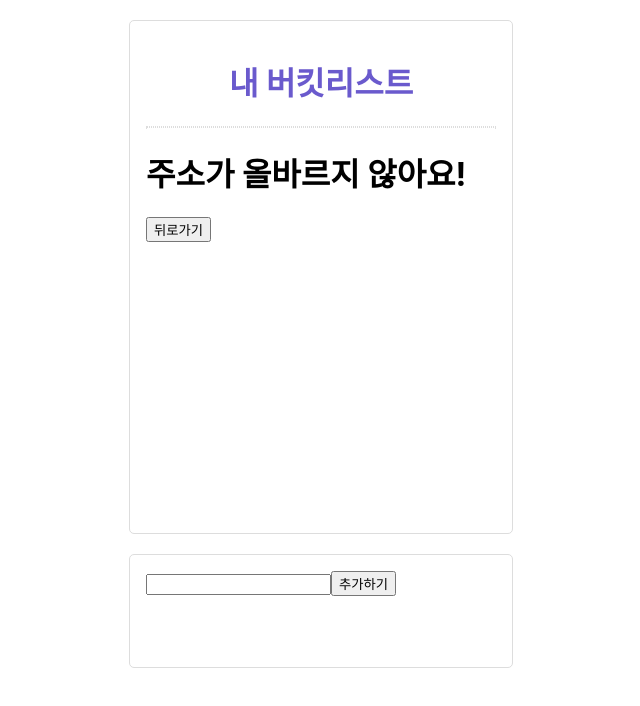
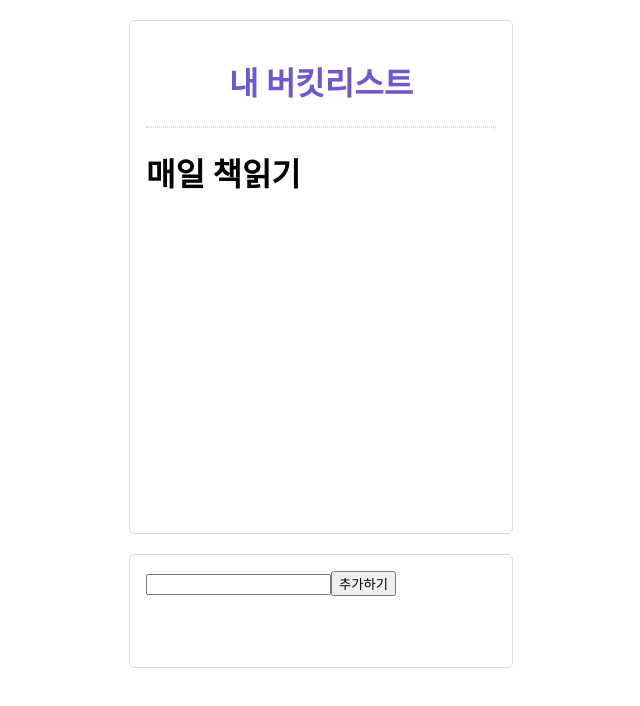
Before and after one commit to crown0205/react-ex, a React (Create React App) app: page /detail/1 in a window 1280 px wide. Shown: the top 706 px of the page, without its empty margins (319-959 px from the left). Built offline with nearby package versions, Linux system fonts and the light colour scheme.

Commit message:
bucket item 클릭시 상세페이지 텍스트 연동

```diff
--- a/src/App.js
+++ b/src/App.js
@@ -33,7 +33,7 @@ function App() {
           <Route path="/" exact>
             <BucketList list={list} />
           </Route>
-          <Route path="/detail" exact>
+          <Route path="/detail/:index" exact>
             <Detail />
           </Route>
           <Route>
--- a/src/BucketList.js
+++ b/src/BucketList.js
@@ -14,7 +14,7 @@ const BucketList = props => {
       {my_lists.map((list, index) => {
         return (
           <ItemStyle className="list_item" key={index} onClick={() => {
-            history.push('/detail')
+            history.push('/detail/'+ index)
           }}>
             {list}
           </ItemStyle>
--- a/src/Detail.js
+++ b/src/Detail.js
@@ -1,9 +1,14 @@
 // 리액트 패키지를 불러옵니다.
 import React from "react";
+import { useParams } from "react-router-dom"
+import { useSelector } from "react-redux"
 
 const Detail = (props) => {
+  const pramas = useParams();
+  const bucket_list = useSelector((state)=> state.bucket.list)
+  const bucket_text = bucket_list[pramas.index]
 
-  return <h1>상세 페이지입니다!</h1>;
+  return <h1>{bucket_text}</h1>;
 };
 
 export default Detail;
```
